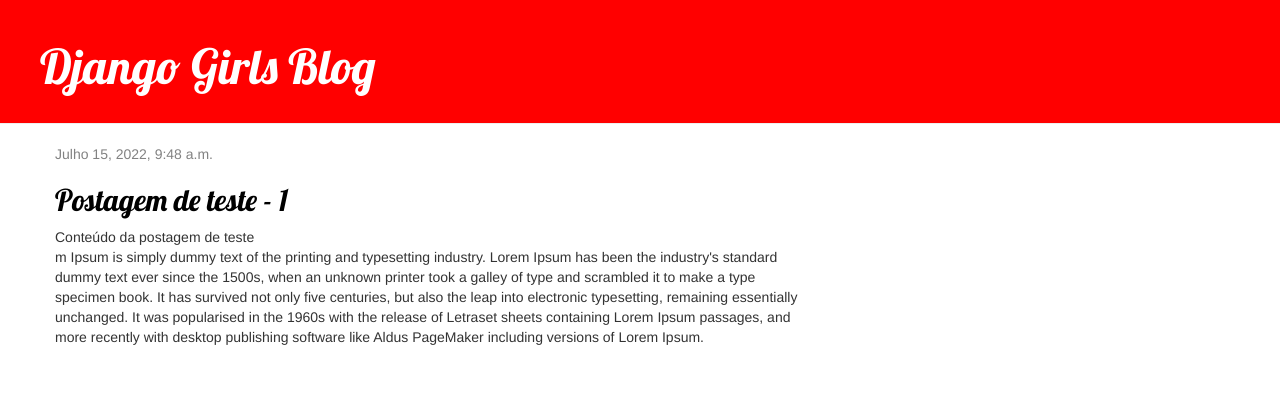
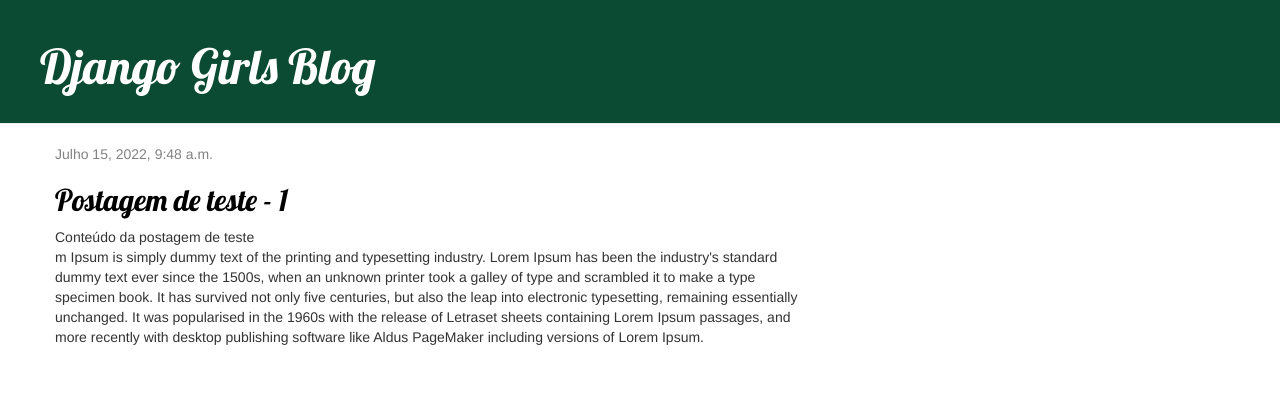
Before and after one commit to Caiohh/Python-Django, a Django app: page / in a window 1280 px wide. Shown: the top 417 px of the page. Run offline with Django 3.2, Linux system fonts and the light colour scheme; data comes from the database, SQL or seed files in the repository; some libraries are stand-ins or nearby versions.

Commit message:
Added view css

```diff
--- a/blog/static/css/blog.css
+++ b/blog/static/css/blog.css
@@ -1,5 +1,5 @@
 .page-header {
-    background-color: #ff0000;
+    background-color: #0C4B33;
     margin-top: 0;
     padding: 20px 20px 20px 40px;
 }
```
